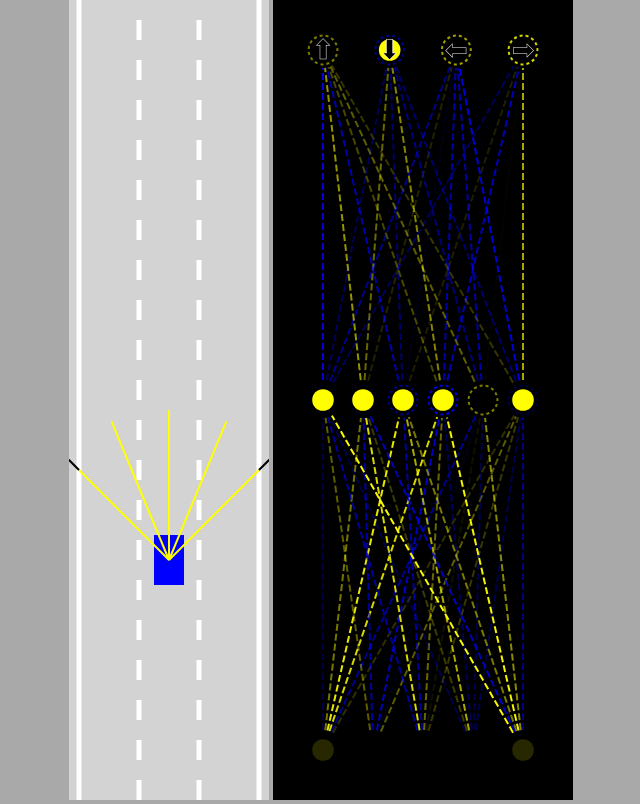
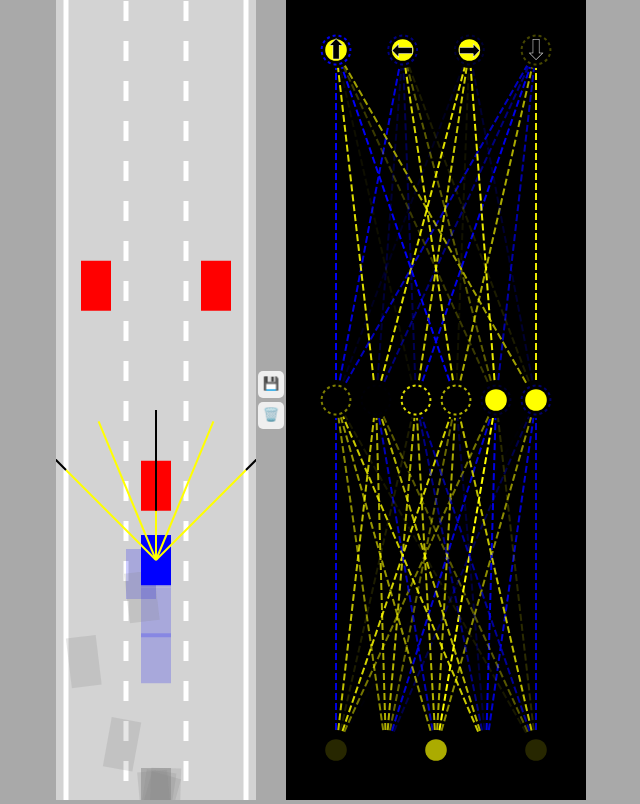
Before and after one commit to michaelwangcode/self-driving-car, a plain HTML site: page index.html in a window 1280 px wide. Shown: the whole page, without its empty margins (319-959 px from the left). Drawn offline with Linux system fonts and the light colour scheme.

Commit message:
Add parallelization

```diff
--- a/car.js
+++ b/car.js
@@ -275,8 +275,9 @@ class Car {
 
 
   // This method draws a car as a basic rectangle
-  // It takes a canvas and color as an argument
-  draw(ctx, color) {
+  // It takes a canvas, color and drawSensor as an argument
+  // By default, no sensors are drawn
+  draw(ctx, color, drawSensor = false) {
 
     // If the car is damaged,
     if (this.damaged) {
@@ -307,8 +308,8 @@ class Car {
     // Fill the car polygon
     ctx.fill();
 
-    // If the sensor exists.
-    if (this.sensor) {
+    // If the sensor exists and drawSensor is true,
+    if (this.sensor && drawSensor) {
 
       // Draw the sensor
       this.sensor.draw(ctx);
--- a/index.html
+++ b/index.html
@@ -7,6 +7,10 @@
 
 <body>
   <canvas id="carCanvas"></canvas>
+  <div id="verticalButtons">
+    <button onclick="save()">💾</button>
+    <button onclick="discard()">🗑️</button>
+  </div>
   <canvas id="networkCanvas"></canvas>
   <script src="visualizer.js"></script>
   <script src="network.js"></script>
--- a/main.js
+++ b/main.js
@@ -1,3 +1,5 @@
+//----- CREATE CANVAS -----//
+
 // Store the car canvas from index.html and set its width
 const carCanvas = document.getElementById("carCanvas");
 carCanvas.width = 200;
@@ -10,32 +12,106 @@ networkCanvas.width = 300;
 const carCtx = carCanvas.getContext("2d");
 const networkCtx = networkCanvas.getContext("2d");
 
+
+
+//----- CREATE ROAD -----//
+
 // Create a Road object (defined in road.js)
 const road = new Road(carCanvas.width / 2, carCanvas.width * 0.9);
 
-// Create a Car object (declared in car.js)
-// Use the getLaneCenter function to start the car in the center of a lane
-// To make the car controllable with the keyboard, use "KEYS"
-// To make the car move by itself, use "AI"
-const car = new Car(road.getLaneCenter(1), 100, 30, 50, "AI");
+
+
+//----- CREATE CARS -----//
+
+// Generate 100 AI Car objects
+const N = 100;
+const cars = generateCars(N);
+
+// Set the best car
+// This will eventually be set to the car with the smallest y value
+let bestCar = cars[0];
+
+// If there is a best brain stored in local storage,
+if (localStorage.getItem("bestBrain")) {
+
+  // Set the brain of the best car to the best brain
+  bestCar.brain = JSON.parse(localStorage.getItem("bestBrain"));
+}
+
+
+
+//----- CREATE TRAFFIC -----//
 
 // Create traffic that will be added to the road
 // Traffic is an array of car objects
 const traffic = [
 
-  // Create a car object and pass it the "DUMMY" argument
-  new Car(road.getLaneCenter(1), -100, 30, 50, "DUMMY", 2)
+  // Create a traffic car object in lane 1
+  new Car(road.getLaneCenter(1), -100, 30, 50, "DUMMY", 2),
+
+  // Create a traffic car object in lane 0
+  new Car(road.getLaneCenter(0), -300, 30, 50, "DUMMY", 2),
+
+  // Create a traffic car object in lane 2
+  new Car(road.getLaneCenter(2), -300, 30, 50, "DUMMY", 2)
 ];
 
-// Call the animate function to animate the car when it moves
+
+
+//----- ANIMATE THE CARS -----//
+
+// Call the animate function to animate all of the cars
 animate();
 
 
 
+//----- LOCAL STORAGE FUNCTIONS -----//
+
+// This function saves the best car's brain in local storage
+function save() {
+
+  // Store the best car's brain (neural network) in local storage
+  localStorage.setItem("bestBrain", JSON.stringify(bestCar.brain));
+}
+
+
+
+// This function removes the best car's brain from local storage
+function discard() {
+
+  // Remove the best car;s brain from local storage
+  localStorage.removeItem("bestBrain");
+}
+
+
+
+//----- GENERATE CARS FUNCTION -----//
+
+// This function generates N number of AI cars for the simulation
+function generateCars(N) {
+
+  // Store the array of cars
+  const cars = [];
+
+  // Loop through from 1 to N
+  for (let i = 1; i < N; i++) {
+
+    // Add an AI car to the cars array
+    cars.push(new Car(road.getLaneCenter(1), 100, 30, 50, "AI"));
+  }
+
+  // Return the cars array
+  return cars;
+}
+
+
+
+//----- ANIMATE FUNCTION -----//
+
 // The animate function animates the car when it moves
 function animate(time) {
 
-  // Adding traffic
+  // Adding Traffic
   // Loop through the cars in the traffic array and add them to the road
   for (let i = 0; i < traffic.length; i++) {
 
@@ -44,9 +120,20 @@ function animate(time) {
     traffic[i].update(road.borders, []);
   }
 
-  // Update the car's coordinates
-  // Pass the road borders and traffic as arguments
-  car.update(road.borders, traffic);
+  // Adding AI Cars
+  // Loop through the cars
+  for (let i = 0; i < cars.length; i++ ) {
+
+    // Pass the road borders and traffic as arguments
+    cars[i].update(road.borders, traffic);
+  }
+
+  // Find the 'best' car to follow
+  // The best car is the one with the smallest y value (driving furthest up the road)
+  // Create a new array with the y values of the cars
+  // Store the car with the smallest y value
+  bestCar = cars.find(c => c.y == Math.min(...cars.map(c => c.y)));
+
 
   // Set the height of the car canvas, which redraws the car without a trail
   carCanvas.height = window.innerHeight;
@@ -60,29 +147,44 @@ function animate(time) {
   // Translate the drawing state:
   // This makes the car centered in the screen while it moves down the road
   // The 0.7 means the car sits 70% from the top of the screen
-  carCtx.translate(0, -car.y + carCanvas.height * 0.7);
+  carCtx.translate(0, -bestCar.y + carCanvas.height * 0.7);
 
   // Call the road's draw method
   road.draw(carCtx);
 
   // Loop through all of the cars in the traffic array
-  for(let i = 0; i < traffic.length; i++) {
+  for (let i = 0; i < traffic.length; i++) {
 
-    // Draw the traffic car
+    // Draw the traffic car in red
     traffic[i].draw(carCtx, "red");
   }
 
-  // Call the car's draw method
-  car.draw(carCtx, "blue");
+  // Change the transparency of the cars to be more transparent
+  carCtx.globalAlpha = 0.2;
+
+  // Loop through all of the AI cars in the cars array
+  for (let i = 0; i < cars.length; i++) {
+
+    // Draw the AI car in blue
+    cars[i].draw(carCtx, "blue");
+  }
+
+  // Change the transparency of the cars back to default
+  carCtx.globalAlpha = 1;
+
+  // Draw the best car with the maximum opacity
+  // It will be the only car we draw sensors for
+  bestCar.draw(carCtx, "blue", true);
+
 
   // Restore the drawing state
   carCtx.restore();
 
   // Animate the neural network lines
-  networkCtx.lineDashOffset=-time/50;
+  networkCtx.lineDashOffset= -time/50;
 
   // Call the drawNetwork function in the Visualizer class to draw the network
-  Visualizer.drawNetwork(networkCtx, car.brain);
+  Visualizer.drawNetwork(networkCtx, bestCar.brain);
 
   // Use requestAnimationFrame to call the animate method many times per second
   // This gives the illusion of movement
--- a/style.css
+++ b/style.css
@@ -2,7 +2,26 @@ body {
   margin: 0;
   background: darkgray;
   overflow: hidden;
-  text-align: center;
+  display: flex;
+  justify-content:center;
+  align-items:center;
+}
+
+#verticalButtons{
+  display:flex;
+  flex-direction:column;
+}
+
+button{
+  border: none;
+  border-radius: 5px;
+  padding: 5px 5px 7px 5px;
+  margin: 2px;
+  cursor: pointer;
+}
+
+button:hover{
+  background: blue;
 }
 
 #networkCanvas{
--- a/visualizer.js
+++ b/visualizer.js
@@ -25,7 +25,7 @@ class Visualizer{
               left,levelTop,
               width,levelHeight,
               i==network.levels.length-1
-                  ?['⬆','⬇','⬅','➡']
+                  ?['⬆','⬅','➡','⬇']
                   :[]
           );
       }
```
Also changed, not shown: 1 other file.
